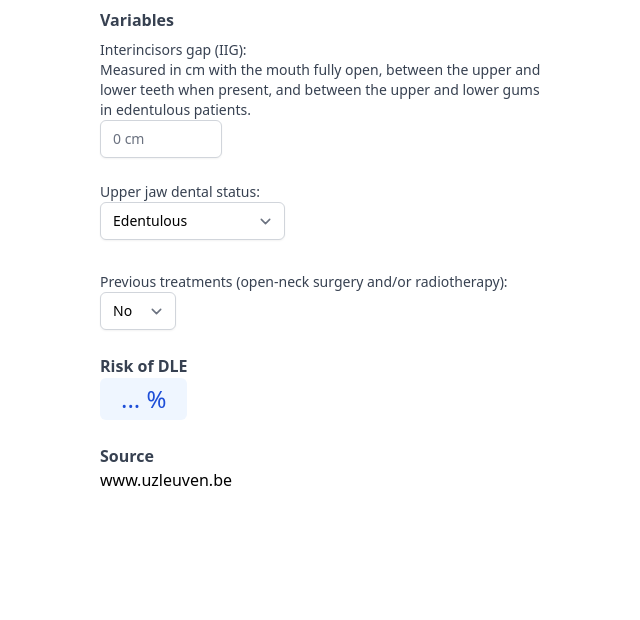
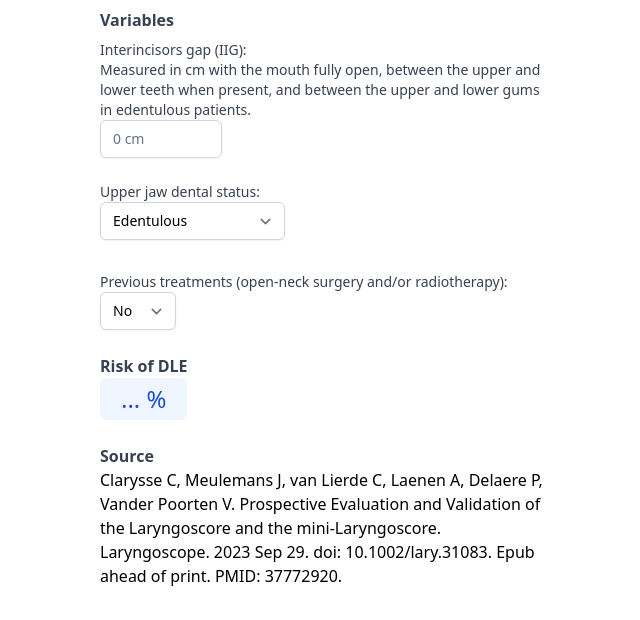
Before and after one commit to Tiro-health/risk-of-DLE-calculator.github.io, a website: page index.html in a window 1280 px wide. Shown: the part 168-788 px from the top of the page, without its empty margins (316-956 px from the left). Drawn offline with nearby package versions, Linux system fonts and the light colour scheme.

Commit message:
Updated source

```diff
--- a/index.html
+++ b/index.html
@@ -120,7 +120,8 @@
             </div>
 
             <div>
-              <a href="https://www.uzleuven.be/nl">www.uzleuven.be</a>
+              <label>Clarysse C, Meulemans J, van Lierde C, Laenen A, Delaere P, Vander Poorten V. Prospective Evaluation and Validation of the Laryngoscore and the mini-Laryngoscore. Laryngoscope. 2023 Sep 29. doi: 10.1002/lary.31083. Epub ahead of print. PMID: 37772920.
+              </label>
             </div>
           </div>
         </form>
```
